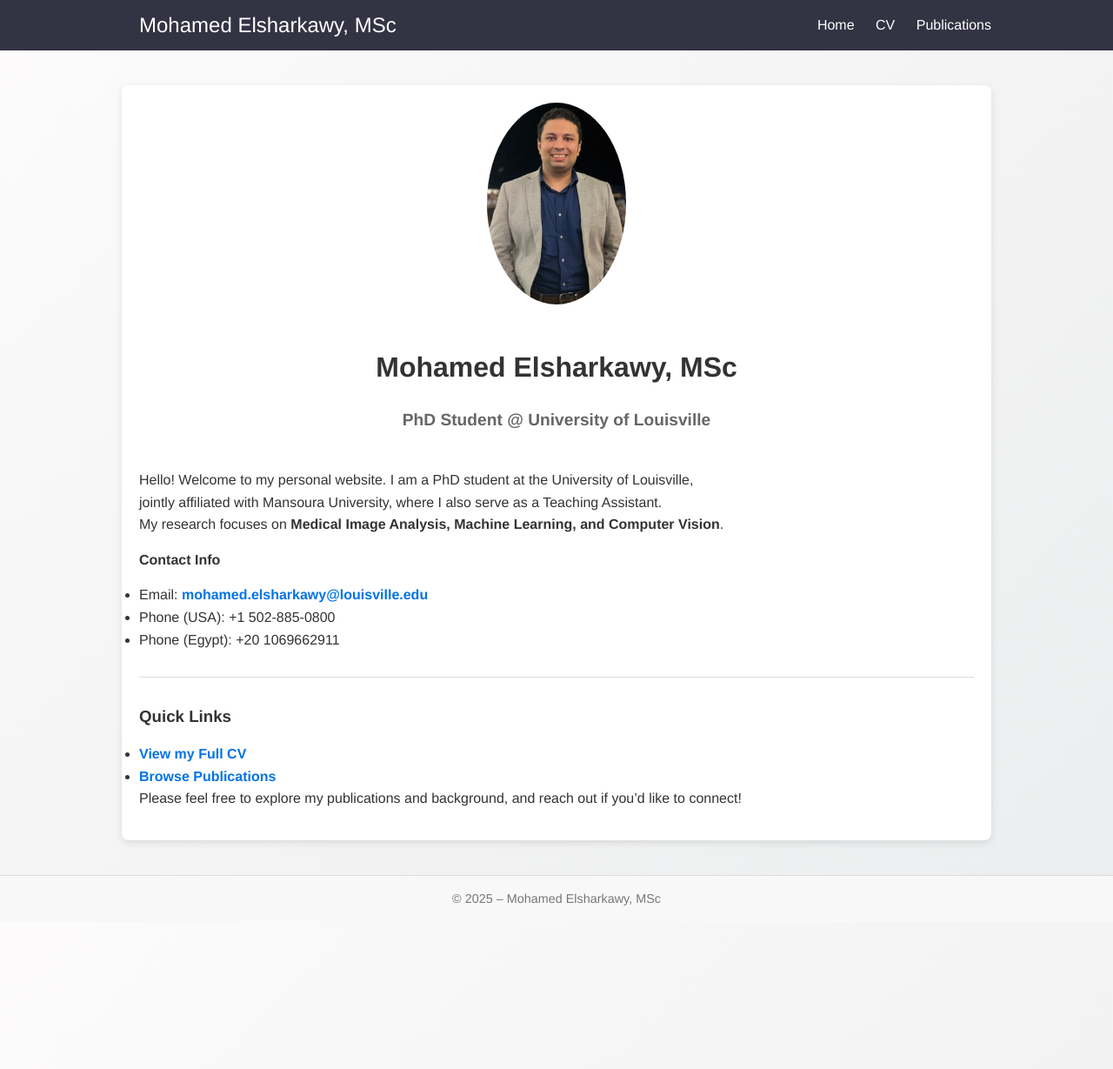
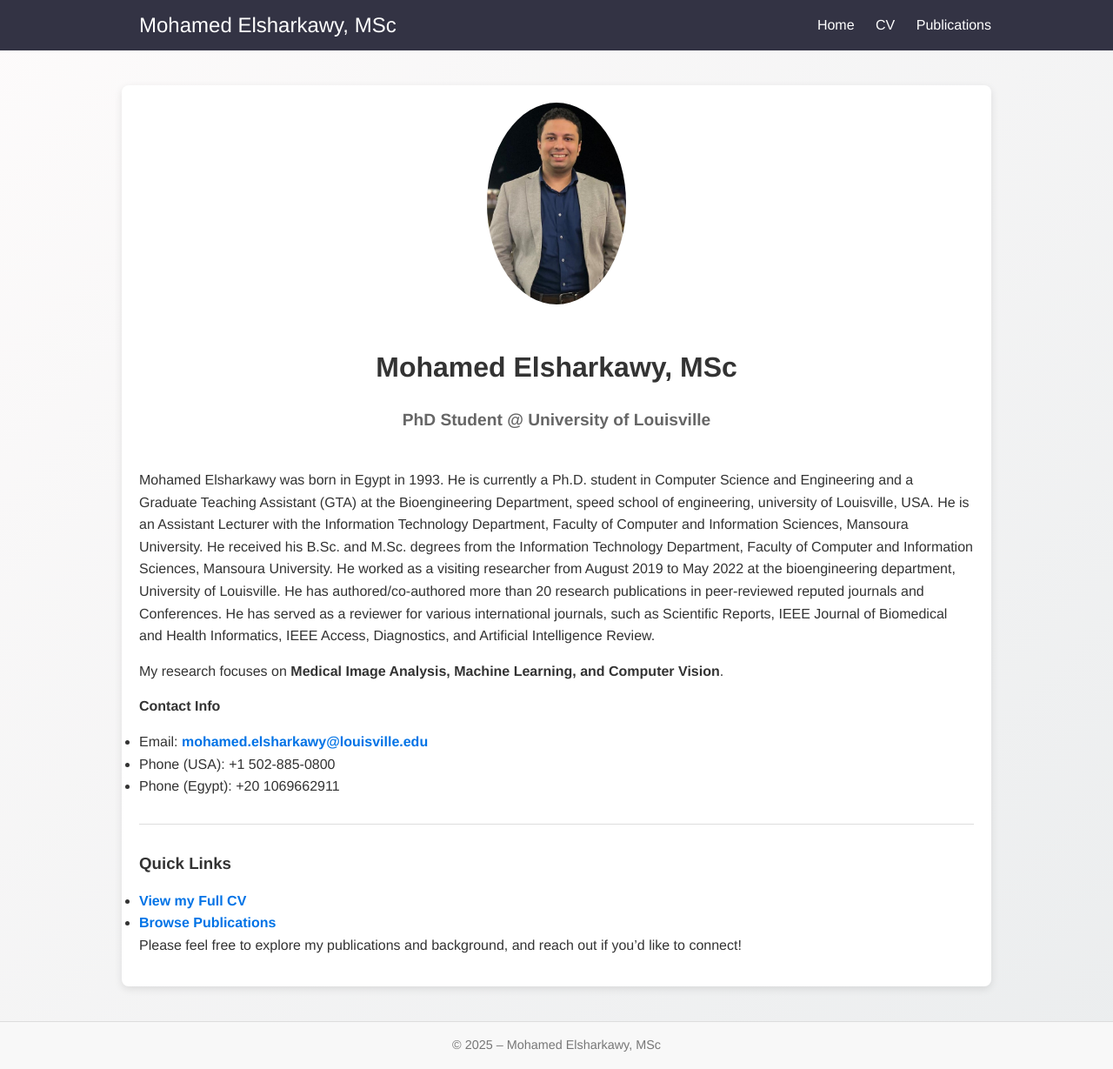
Before and after one commit to mohmedelsharkawy/mohmedelsharkawy.github.io, a Jekyll site: the page built from index.md, in a window 1280 px wide. Shown: the whole page at 87% size. Built offline with Jekyll 4.4.1, drawn with Linux system fonts in a browser that asks for light colours; before the commit the page ends 1060 px from its top, so only the background shows below that.

Commit message:
Update index.md

```diff
--- a/index.md
+++ b/index.md
@@ -12,8 +12,9 @@ title: "Home"
   <h2>PhD Student @ University of Louisville</h2>
 </div>
 
-Hello! Welcome to my personal website. I am a PhD student at the University of Louisville,
-jointly affiliated with Mansoura University, where I also serve as a Teaching Assistant.
+Mohamed Elsharkawy was born in Egypt in 1993. He is currently a Ph.D. student in Computer Science and Engineering and a Graduate Teaching Assistant (GTA) at the Bioengineering Department, speed school of engineering, university of Louisville, USA. He is an Assistant Lecturer with the Information Technology Department, Faculty of Computer and Information Sciences, Mansoura University.
+He received his B.Sc. and M.Sc. degrees from the Information Technology Department, Faculty of Computer and Information Sciences, Mansoura University. He worked as a visiting researcher from August 2019 to May 2022 at the bioengineering department, University of Louisville. He has authored/co-authored more than 20 research publications in peer-reviewed reputed journals and Conferences. He has served as a reviewer for various international journals, such as Scientific Reports, IEEE Journal of Biomedical and Health Informatics, IEEE Access, Diagnostics, and Artificial Intelligence Review.
+
 My research focuses on **Medical Image Analysis, Machine Learning, and Computer Vision**.
 
 **Contact Info**
```
